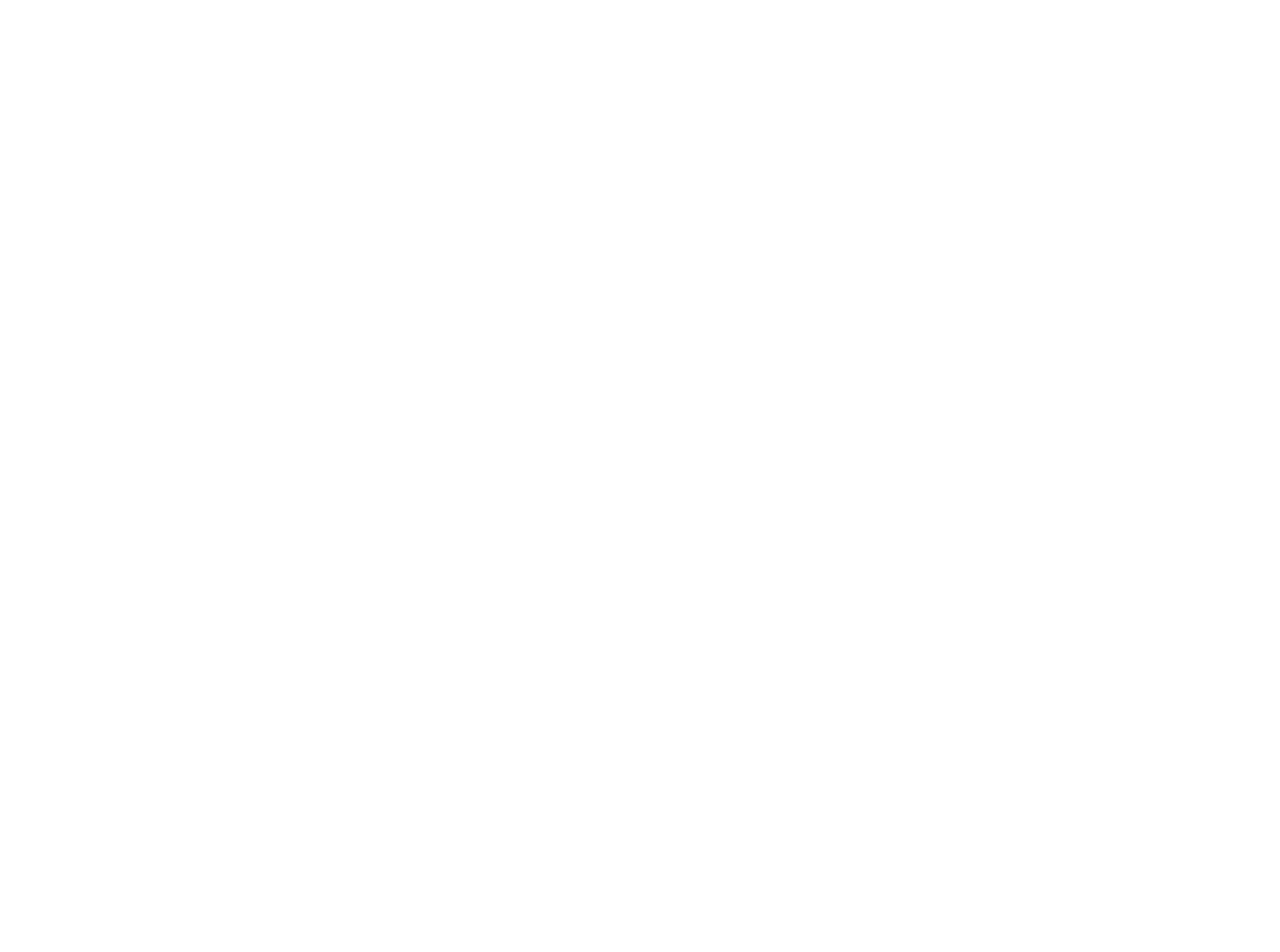
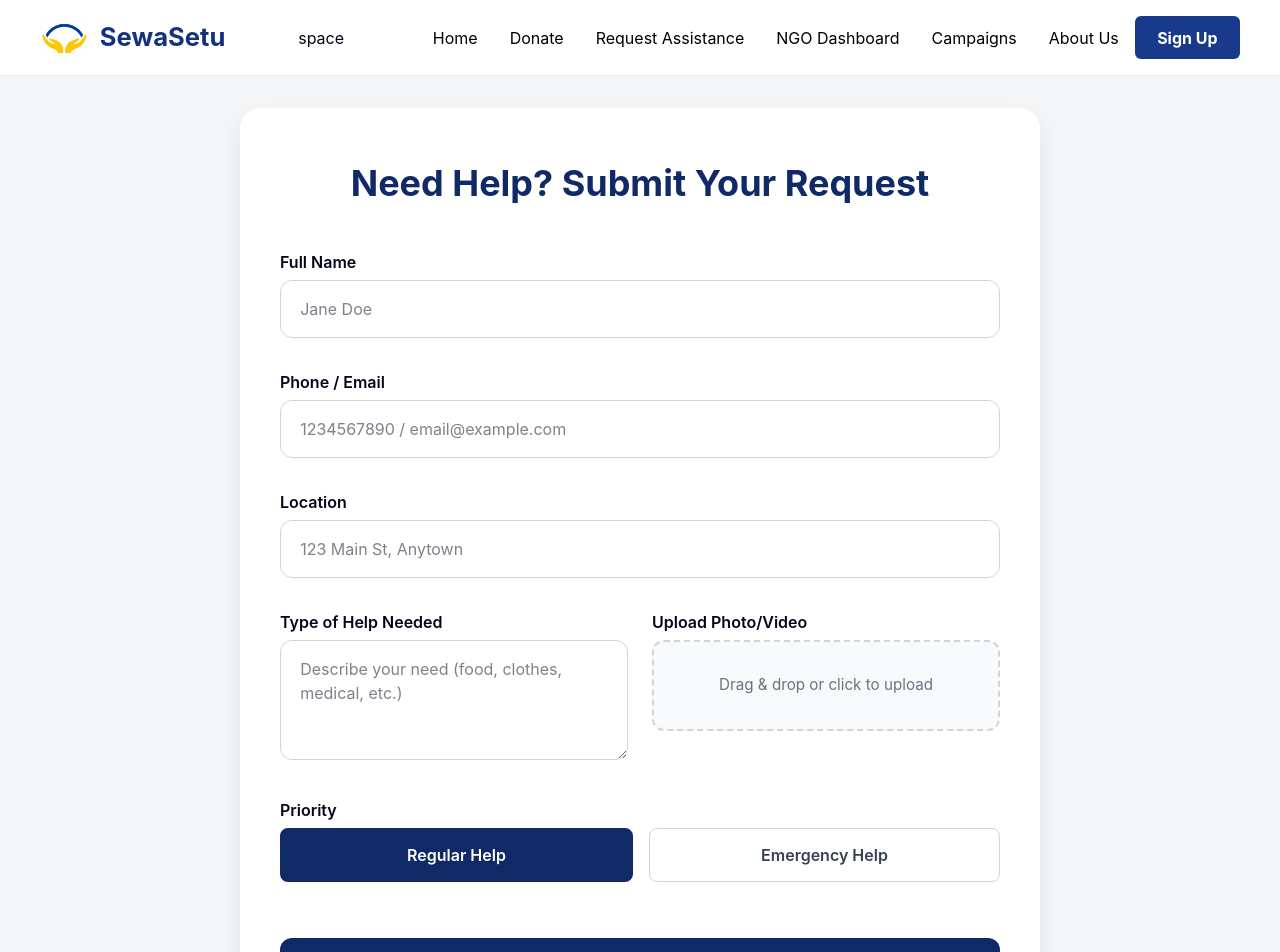
Before and after one commit to Rahul-Sachdeva/SewaSetu, a React (Vite) app in the folder frontend/: page /request in a window 1280 px wide. Before the commit this address had no page. Shown: the top 952 px of the page. Before the commit the page ends 800 px from the top, so only its background shows below. Built offline with nearby package versions, Linux system fonts and the light colour scheme.

Commit message:
Request Assistance page created

```diff
--- a/frontend/src/App.jsx
+++ b/frontend/src/App.jsx
@@ -8,6 +8,7 @@
 import UserProfile from "./pages/UserProfile";
 import NGOProfile from "./pages/NgoProfile";
 import CampaignCreatePage from "./pages/CampaignCreatePage";
+import Request from "./pages/Request";
 
 function App() {
   return (
@@ -30,6 +31,7 @@
         <Route path="/create-campaign" element={<CampaignCreatePage />} />
         {/* </PrivateRoute> */}
 
+        <Route path="/request" element={<Request />} />
         {/* Add routes for other pages here */}
       </Routes>
     </BrowserRouter>
--- a/frontend/src/components/Navbar.jsx
+++ b/frontend/src/components/Navbar.jsx
@@ -6,7 +6,7 @@
   return (
     <nav
       style={{
-        padding: "1rem 2rem",
+        padding: "1rem 2.5rem",
         display: "flex",
         alignItems: "center",
         justifyContent: "space-between",
@@ -34,7 +34,7 @@
           SewaSetu
         </span>
       </div>
-
+<tab>  space  </tab>
       {/* Desktop Nav */}
       <div className="nav-links desktop">
         <a href="/">Home</a>
--- a/frontend/src/pages/Home.jsx
+++ b/frontend/src/pages/Home.jsx
@@ -1,6 +1,7 @@
 import React from "react";
 import Navbar from "../components/Navbar";
 import "./css/Home.css";
+import { Link } from "react-router-dom";
 
 // Feature data with icons
 const features = [
@@ -108,6 +109,7 @@
           >
             Donate Now
           </button>
+          <Link to="/request">
             <button
               style={{
                 padding: "1rem 2rem",
@@ -122,6 +124,7 @@
             >
               Request Assistance
             </button>
+          </Link>
         </div>
       </div>
       <img
--- /dev/null
+++ b/frontend/src/pages/Request.jsx
@@ -0,0 +1,300 @@
+// src/pages/Request.jsx
+import React, { useState } from "react";
+import Navbar from "../components/Navbar";
+
+const Request = () => {
+  const [formData, setFormData] = useState({
+    name: "",
+    contact: "",
+    location: "",
+    helpType: "",
+    priority: "Regular",
+    file: null,
+  });
+
+  const handleChange = (e) => {
+    const { name, value } = e.target;
+    setFormData({ ...formData, [name]: value });
+  };
+
+  const handleFileChange = (e) => {
+    setFormData({ ...formData, file: e.target.files[0] });
+  };
+
+  const handleSubmit = async (e) => {
+    e.preventDefault();
+    const formDataObj = new FormData();
+    Object.keys(formData).forEach((key) => {
+      if (formData[key]) formDataObj.append(key, formData[key]);
+    });
+
+    try {
+      const res = await fetch("http://localhost:5000/api/requests", {
+        method: "POST",
+        body: formDataObj,
+      });
+
+      if (res.ok) {
+        alert("✅ Request submitted successfully!");
+        setFormData({
+          name: "",
+          contact: "",
+          location: "",
+          helpType: "",
+          priority: "Regular",
+          file: null,
+        });
+      } else {
+        alert("Something went wrong");
+      }
+    } catch (error) {
+      console.error(error);
+      alert("Server error");
+    }
+  };
+
+  return (
+    <div
+      style={{
+        fontFamily: "'Inter', Arial, sans-serif",
+        background: "#f4f6f8",
+        minHeight: "100vh",
+        display: "flex",
+        flexDirection: "column",
+      }}
+    >
+      <Navbar />
+
+      <div
+        style={{
+          flex: 1,
+          display: "flex",
+          justifyContent: "center",
+          alignItems: "center",
+          padding: "2rem",
+        }}
+      >
+        <section
+          style={{
+            width: "100%",
+            maxWidth: 800,
+            background: "#fff",
+            borderRadius: 20,
+            boxShadow: "0 10px 25px rgba(0,0,0,0.08)",
+            padding: "3rem 2.5rem",
+            transition: "all 0.3s",
+          }}
+        >
+          <h2
+            style={{
+              fontSize: "2.25rem",
+              fontWeight: "700",
+              marginBottom: "2.5rem",
+              color: "#0f2a66",
+              textAlign: "center",
+            }}
+          >
+            Need Help? Submit Your Request
+          </h2>
+
+          <form
+            onSubmit={handleSubmit}
+            style={{
+              display: "grid",
+              gap: "2rem",
+            }}
+          >
+            {/* Full Name */}
+            <div>
+              <label style={{ fontWeight: 600, marginBottom: 6, display: "block" }}>
+                Full Name
+              </label>
+              <input
+                type="text"
+                name="name"
+                value={formData.name}
+                onChange={handleChange}
+                placeholder="Jane Doe"
+                required
+                style={{
+                  width: "100%",
+                  padding: "1rem 1.2rem",
+                  border: "1px solid #d1d5db",
+                  borderRadius: 12,
+                  fontSize: "1rem",
+                  outline: "none",
+                  transition: "all 0.2s",
+                }}
+                onFocus={(e) => (e.target.style.borderColor = "#0f2a66")}
+                onBlur={(e) => (e.target.style.borderColor = "#d1d5db")}
+              />
+            </div>
+
+            {/* Contact */}
+            <div>
+              <label style={{ fontWeight: 600, marginBottom: 6, display: "block" }}>
+                Phone / Email
+              </label>
+              <input
+                type="text"
+                name="contact"
+                value={formData.contact}
+                onChange={handleChange}
+                placeholder="1234567890 / email@example.com"
+                required
+                style={{
+                  width: "100%",
+                  padding: "1rem 1.2rem",
+                  border: "1px solid #d1d5db",
+                  borderRadius: 12,
+                  fontSize: "1rem",
+                  outline: "none",
+                  transition: "all 0.2s",
+                }}
+                onFocus={(e) => (e.target.style.borderColor = "#0f2a66")}
+                onBlur={(e) => (e.target.style.borderColor = "#d1d5db")}
+              />
+            </div>
+
+            {/* Location */}
+            <div>
+              <label style={{ fontWeight: 600, marginBottom: 6, display: "block" }}>
+                Location
+              </label>
+              <input
+                type="text"
+                name="location"
+                value={formData.location}
+                onChange={handleChange}
+                placeholder="123 Main St, Anytown"
+                required
+                style={{
+                  width: "100%",
+                  padding: "1rem 1.2rem",
+                  border: "1px solid #d1d5db",
+                  borderRadius: 12,
+                  fontSize: "1rem",
+                  outline: "none",
+                  transition: "all 0.2s",
+                }}
+                onFocus={(e) => (e.target.style.borderColor = "#0f2a66")}
+                onBlur={(e) => (e.target.style.borderColor = "#d1d5db")}
+              />
+            </div>
+
+            {/* Help Type + File */}
+            <div style={{ display: "flex", gap: "1.5rem", flexWrap: "wrap" }}>
+              <div style={{ flex: 1 }}>
+                <label style={{ fontWeight: 600, marginBottom: 6, display: "block" }}>
+                  Type of Help Needed
+                </label>
+                <textarea
+                  name="helpType"
+                  value={formData.helpType}
+                  onChange={handleChange}
+                  placeholder="Describe your need (food, clothes, medical, etc.)"
+                  required
+                  style={{
+                    width: "100%",
+                    padding: "1rem 1.2rem",
+                    border: "1px solid #d1d5db",
+                    borderRadius: 12,
+                    minHeight: 120,
+                    fontSize: "1rem",
+                    outline: "none",
+                    transition: "all 0.2s",
+                  }}
+                  onFocus={(e) => (e.target.style.borderColor = "#0f2a66")}
+                  onBlur={(e) => (e.target.style.borderColor = "#d1d5db")}
+                />
+              </div>
+
+              <div style={{ flex: 1 }}>
+                <label style={{ fontWeight: 600, marginBottom: 6, display: "block" }}>
+                  Upload Photo/Video
+                </label>
+                <div
+                  style={{
+                    border: "2px dashed #d1d5db",
+                    borderRadius: 12,
+                    padding: "2rem 1rem",
+                    textAlign: "center",
+                    background: "#f9fafb",
+                    cursor: "pointer",
+                    transition: "all 0.2s",
+                  }}
+                  onClick={() => document.getElementById("fileUpload").click()}
+                  onMouseEnter={(e) => (e.currentTarget.style.background = "#f3f4f6")}
+                  onMouseLeave={(e) => (e.currentTarget.style.background = "#f9fafb")}
+                >
+                  <input
+                    type="file"
+                    accept="image/*,video/*"
+                    onChange={handleFileChange}
+                    style={{ display: "none" }}
+                    id="fileUpload"
+                  />
+                  <p style={{ color: "#6b7280", fontSize: "0.95rem", margin: 0 }}>
+                    {formData.file ? formData.file.name : "Drag & drop or click to upload"}
+                  </p>
+                </div>
+              </div>
+            </div>
+
+            {/* Priority */}
+            <div>
+              <label style={{ fontWeight: 600, marginBottom: 6, display: "block" }}>
+                Priority
+              </label>
+              <div style={{ display: "flex", gap: "1rem", marginTop: 6 }}>
+                {["Regular", "Emergency"].map((type) => (
+                  <button
+                    key={type}
+                    type="button"
+                    onClick={() => setFormData({ ...formData, priority: type })}
+                    style={{
+                      flex: 1,
+                      padding: "0.8rem 1rem",
+                      borderRadius: 8,
+                      border: formData.priority === type ? "2px solid #0f2a66" : "1px solid #d1d5db",
+                      background: formData.priority === type ? "#0f2a66" : "#fff",
+                      color: formData.priority === type ? "#fff" : "#374151",
+                      cursor: "pointer",
+                      fontWeight: 600,
+                      transition: "all 0.3s",
+                    }}
+                  >
+                    {type} Help
+                  </button>
+                ))}
+              </div>
+            </div>
+
+            {/* Submit */}
+            <button
+              type="submit"
+              style={{
+                marginTop: "1.5rem",
+                background: "#0f2a66",
+                color: "#fff",
+                padding: "1.2rem",
+                fontSize: "1.1rem",
+                fontWeight: "700",
+                border: "none",
+                borderRadius: 12,
+                cursor: "pointer",
+                transition: "all 0.3s",
+              }}
+              onMouseEnter={(e) => (e.target.style.background = "#0c1f52")}
+              onMouseLeave={(e) => (e.target.style.background = "#0f2a66")}
+            >
+              Submit Request
+            </button>
+          </form>
+        </section>
+      </div>
+    </div>
+  );
+};
+
+export default Request;
--- a/frontend/src/pages/css/Home.css
+++ b/frontend/src/pages/css/Home.css
@@ -9,6 +9,10 @@
     padding: 1.5rem 1rem;
   }
 
+  .form-section {
+    max-width: 100% !important;
+    margin-top: 1.5rem;
+  }
   .hero-section img {
     max-width: 100% !important;
     margin-top: 1.5rem;
```
Also changed, not shown: 1 other file (tests, documents, lock files or other folders). Lines whose indentation alone changed are shown as unchanged.
